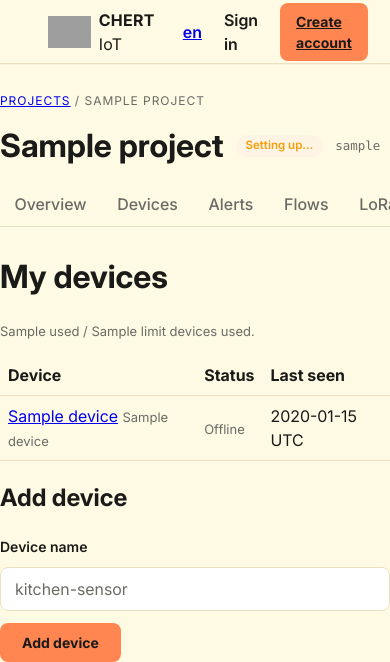
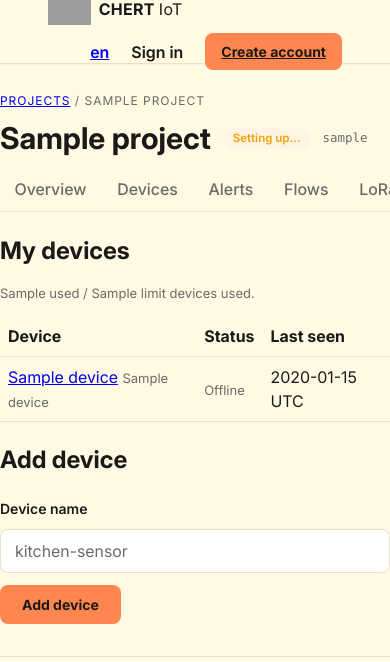
Before and after one commit to chertsa/chertiot, a Python web app: template portal/app/templates/devices.html in a window 390 px wide. Shown: the top 662 px of the page. Run offline with Jinja, Linux system fonts and the light colour scheme; the template is opened without the code that fills it: most values are stand-ins (such as "Sample title", 1, 10 or a date in 2020); grey boxes are pictures that could not be loaded.

Commit message:
fix(v2 Phase 5): accessibility + mobile responsiveness across project tabs
Addresses a11y/responsive findings from the authenticated staging UAT walk (no
business-logic change):

- Single <h1> per project page: the shared nav renders the project name as the one
  page h1; each tab's section title is now an <h2> (devices, telemetry, monitoring,
  alerts, flows, lora, notebooks_unavailable, reports, settings) — matching what the
  Overview already did. Added a token-based two-level heading scale (project name
  --fs-h1, section --fs-h2) so h2 sections stay visually prominent.
- Mobile horizontal-overflow fix: the global header row now wraps when cramped
  (flex-wrap) instead of forcing page-level horizontal scroll at 390px; long invite
  links / alarm meta wrap (overflow-wrap:anywhere); the members and devices tables
  scroll inside a .table-scroll box instead of widening the page.
- Form label: the invite-email input gets an aria-label (was placeholder-only).
- Durable test: project tab bodies must not contain a second <h1> (heading hierarchy).
- Arabic: +1 translation-only string (Member email to invite). Still lang=ar/dir=ltr.

make lint (ruff + format + mypy) clean; unit suite 137 passed (+1).

Co-Authored-By: Claude Opus 4.8 <noreply@anthropic.com>

```diff
--- a/portal/app/static/portal.css
+++ b/portal/app/static/portal.css
@@ -2,7 +2,8 @@
 body { margin: 0; background: var(--chert-cream); color: var(--chert-ink); font-family: var(--font-ui); font-size: var(--fs-base); line-height: var(--lh-base); }
 /* Contained, sticky global header (not floating links): persistent hairline + soft shadow. */
 .header { border-block-end: 1px solid var(--chert-border); box-shadow: 0 1px 0 rgba(26,26,24,.03); background: var(--chert-cream); }
-.header__inner { display: flex; align-items: center; gap: var(--space-4); min-height: var(--header-h); }
+/* Wrap the header row when cramped (mobile) so it never forces page-level horizontal scroll. */
+.header__inner { display: flex; align-items: center; gap: var(--space-4); min-height: var(--header-h); flex-wrap: wrap; row-gap: var(--space-2); }
 .header__brand { display: flex; align-items: center; gap: var(--space-2); text-decoration: none; color: var(--chert-ink); font-weight: 700; letter-spacing: 0.02em; margin-inline-end: var(--space-5); }
 .header__logo { height: 32px; width: auto; }
 .header__product { font-weight: 400; }
@@ -79,7 +80,10 @@ html[lang="ar"] body { font-family: "IBM Plex Sans Arabic", var(--font-ar, sans-
 .alarm--indeterminate .alarm__sev { background:var(--chert-surface-alt); color:var(--chert-muted); }
 .alarm__type { font-weight:600; }
 .alarm__meta { margin-inline-start:auto; color:var(--chert-muted); font-size:12px; }
-.section-h { margin-top:26px; }
+/* Two-level heading scale (tokens): project name is the single page h1, section titles are h2. */
+.proj-head__row h1 { font-size:var(--fs-h1); line-height:var(--lh-tight); }
+.section-h { margin-top:26px; font-size:var(--fs-h2); line-height:var(--lh-tight); }
+.alarm__meta, .alarm__type { overflow-wrap:anywhere; }
 .kpi--skeleton { opacity:.55; }
 .kpi--skeleton .kpi__value { color:var(--chert-muted); }
 #dash-live { min-height:120px; }
--- a/portal/app/templates/alerts.html
+++ b/portal/app/templates/alerts.html
@@ -2,7 +2,7 @@
 {% block title %}{{ _("Alerts") }} — CHERT IoT{% endblock %}
 {% block content %}
 {% include "_project_nav.html" %}
-<h1 class="section-h">{{ _("Alerts") }}</h1>
+<h2 class="section-h">{{ _("Alerts") }}</h2>
 <p class="helper">{{ _("When a reading crosses your threshold, an alarm appears on your dashboard — and optionally an email or webhook fires.") }}</p>
 <table class="table">
   <thead><tr><th>{{ _("Device") }}</th><th>{{ _("Condition") }}</th><th>{{ _("Action") }}</th><th></th></tr></thead>
--- a/portal/app/templates/devices.html
+++ b/portal/app/templates/devices.html
@@ -2,9 +2,10 @@
 {% block title %}{{ _("My devices") }} — CHERT IoT{% endblock %}
 {% block content %}
 {% include "_project_nav.html" %}
-<h1 class="section-h">{{ _("My devices") }}</h1>
+<h2 class="section-h">{{ _("My devices") }}</h2>
 <p class="helper">{{ used }} / {{ limit if limit else "∞" }} {{ _("devices used.") }}</p>
 {% if error %}<div class="callout callout--error"><p>{{ error }}</p></div>{% endif %}
+<div class="table-scroll">
 <table class="table">
   <thead><tr><th>{{ _("Device") }}</th><th>{{ _("Status") }}</th><th>{{ _("Last seen") }}</th></tr></thead>
   <tbody>
@@ -19,6 +20,7 @@
   {% endfor %}
   </tbody>
 </table>
+</div>
 <h2>{{ _("Add device") }}</h2>
 <form class="form" method="post" action="/projects/{{ project.id }}/devices">
   <div class="field"><label class="label" for="name">{{ _("Device name") }}</label><input class="input" id="name" name="name" required minlength="2" maxlength="48" placeholder="kitchen-sensor"></div>
--- a/portal/app/templates/flows.html
+++ b/portal/app/templates/flows.html
@@ -2,7 +2,7 @@
 {% block title %}{{ _("Flows") }} — CHERT IoT{% endblock %}
 {% block content %}
 {% include "_project_nav.html" %}
-<h1 class="section-h">{{ _("Flows") }}</h1>
+<h2 class="section-h">{{ _("Flows") }}</h2>
 {% if not enabled %}
   <div class="callout callout--info"><p>{{ _("Node-RED flows are not enabled on this environment yet.") }}</p></div>
 {% else %}
--- a/portal/app/templates/lora.html
+++ b/portal/app/templates/lora.html
@@ -2,7 +2,7 @@
 {% block title %}{{ _("LoRaWAN") }} — CHERT IoT{% endblock %}
 {% block content %}
 {% include "_project_nav.html" %}
-<h1 class="section-h">{{ _("LoRaWAN") }}</h1>
+<h2 class="section-h">{{ _("LoRaWAN") }}</h2>
 {% if not enabled %}
   <div class="callout callout--info"><p>{{ _("The LoRaWAN track is not enabled on this environment yet.") }}</p></div>
 {% else %}
--- a/portal/app/templates/monitoring.html
+++ b/portal/app/templates/monitoring.html
@@ -3,7 +3,7 @@
 {% block content %}
 {% include "_project_nav.html" %}
 {% set s = snapshot %}
-<h1 class="section-h">{{ _("Monitoring") }}</h1>
+<h2 class="section-h">{{ _("Monitoring") }}</h2>
 
 {% if project.provisioning_state != 'provisioned' %}
   <div class="callout callout--info"><p>{{ _("Setting up this project…") }}</p></div>
--- a/portal/app/templates/notebooks_unavailable.html
+++ b/portal/app/templates/notebooks_unavailable.html
@@ -2,7 +2,7 @@
 {% block title %}{{ _("Notebooks") }} — {{ project.name }} — CHERT IoT{% endblock %}
 {% block content %}
 {% include "_project_nav.html" %}
-<h1 class="section-h">{{ _("Notebooks") }}</h1>
+<h2 class="section-h">{{ _("Notebooks") }}</h2>
 <div class="callout callout--warning">
   <p>{{ _("The notebook service is temporarily unavailable. Your notebook and its data are safe — please try again in a few minutes.") }}</p>
 </div>
--- a/portal/app/templates/project_report.html
+++ b/portal/app/templates/project_report.html
@@ -3,7 +3,7 @@
 {% block content %}
 {% include "_project_nav.html" %}
 <div class="dash-head section-h">
-  <h1 class="section-h" style="margin:0">{{ _("Report") }}</h1>
+  <h2 class="section-h" style="margin:0">{{ _("Report") }}</h2>
   <button type="button" class="btn btn--secondary btn--sm" id="report-print">{{ _("Print") }}</button>
 </div>
 
--- a/portal/app/templates/project_settings.html
+++ b/portal/app/templates/project_settings.html
@@ -2,10 +2,11 @@
 {% block title %}{{ _("Members & Settings") }} — {{ project.name }} — CHERT IoT{% endblock %}
 {% block content %}
 {% include "_project_nav.html" %}
-<h1 class="section-h">{{ _("Members & Settings") }}</h1>
+<h2 class="section-h">{{ _("Members & Settings") }}</h2>
 
 <h2 class="section-h" style="margin-top:1rem">{{ _("Members") }}</h2>
 <div class="panel">
+  <div class="table-scroll">
   <table class="dtable">
     <thead><tr><th>{{ _("Member") }}</th><th>{{ _("Role") }}</th><th>{{ _("Status") }}</th><th></th></tr></thead>
     <tbody>
@@ -28,6 +29,7 @@
     {% endfor %}
     </tbody>
   </table>
+  </div>
 
   {% if is_owner %}
     {% if requests %}
@@ -47,7 +49,7 @@
 
     <h3 class="panel__title" style="margin-top:1rem">{{ _("Invite a member") }}</h3>
     <form method="post" action="/projects/{{ project.id }}/invite" style="display:flex;gap:.5rem;flex-wrap:wrap">
-      <input class="input" name="email" type="email" required placeholder="{{ _('their email') }}" style="max-width:280px">
+      <input class="input" name="email" type="email" required aria-label="{{ _('Member email to invite') }}" placeholder="{{ _('their email') }}" style="max-width:280px">
       <button class="btn btn--primary btn--sm" type="submit">{{ _("Create invite") }}</button>
     </form>
     {% if invites %}
--- a/portal/app/templates/telemetry.html
+++ b/portal/app/templates/telemetry.html
@@ -3,7 +3,7 @@
 {% block content %}
 {% include "_project_nav.html" %}
 {% set s = snapshot %}
-<h1 class="section-h">{{ _("Telemetry") }}</h1>
+<h2 class="section-h">{{ _("Telemetry") }}</h2>
 
 {% if project.provisioning_state != 'provisioned' %}
   <div class="callout callout--info"><p>{{ _("Setting up this project…") }}</p></div>
```
Also changed, not shown: portal/tests/unit/test_unified_shell.py (+11 -0 lines), portal/app/locales/ar/LC_MESSAGES/messages.po, 1 other file.
